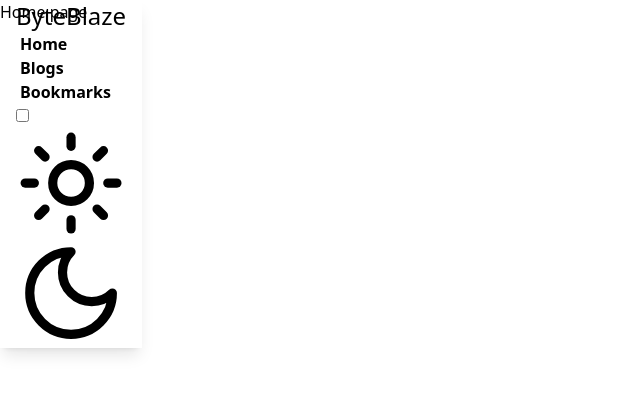
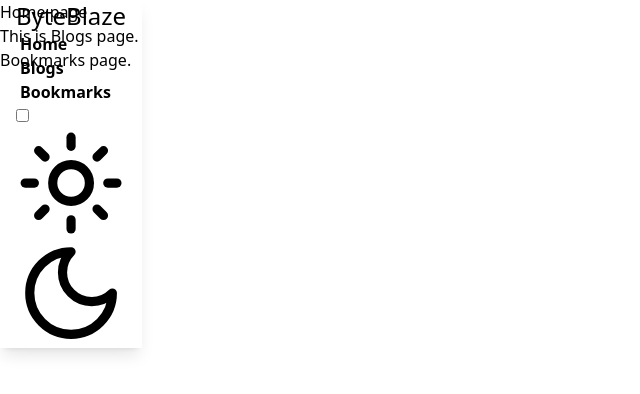
Before and after one commit to alalhosen/byte-blaze-concept--8, a React (Vite) app: page / in a window 1280 px wide. Shown: the top 394 px of the page, without its empty margins (0-640 px from the left). Built offline with nearby package versions, Linux system fonts and the light colour scheme.

Commit message:
home, blogs & bookmarks page setup

```diff
--- a/src/App.jsx
+++ b/src/App.jsx
@@ -1,5 +1,7 @@
 // import "./App.css";
 
+import Blogs from "./pages/Blogs";
+import Bookmarks from "./pages/Bookmarks";
 import Home from "./pages/Home";
 
 function App() {
@@ -7,6 +9,8 @@ function App() {
   return (
     <>
     <Home></Home>
+    <Blogs></Blogs>
+  <Bookmarks></Bookmarks>
     </>
   );
 }
--- a/src/components/Nav.jsx
+++ b/src/components/Nav.jsx
@@ -7,7 +7,7 @@ const Nav = () => {
     localStorage.setItem("theme", theme);
     const localTheme = localStorage.getItem("theme");
     document.querySelector("html").setAttribute("data-theme", localTheme);
-  }, []);
+  }, [theme]);
 
   const handleToggle = (e) => {
     if (e.target.ckecked) {
--- /dev/null
+++ b/src/pages/Blogs.jsx
@@ -0,0 +1,9 @@
+const Blogs = () => {
+  return (
+    <div>
+      <h2>This is Blogs page.</h2>
+    </div>
+  );
+};
+
+export default Blogs;
--- /dev/null
+++ b/src/pages/Bookmarks.jsx
@@ -0,0 +1,5 @@
+const Bookmarks = () => {
+  return <div>Bookmarks page.</div>;
+};
+
+export default Bookmarks;
```
